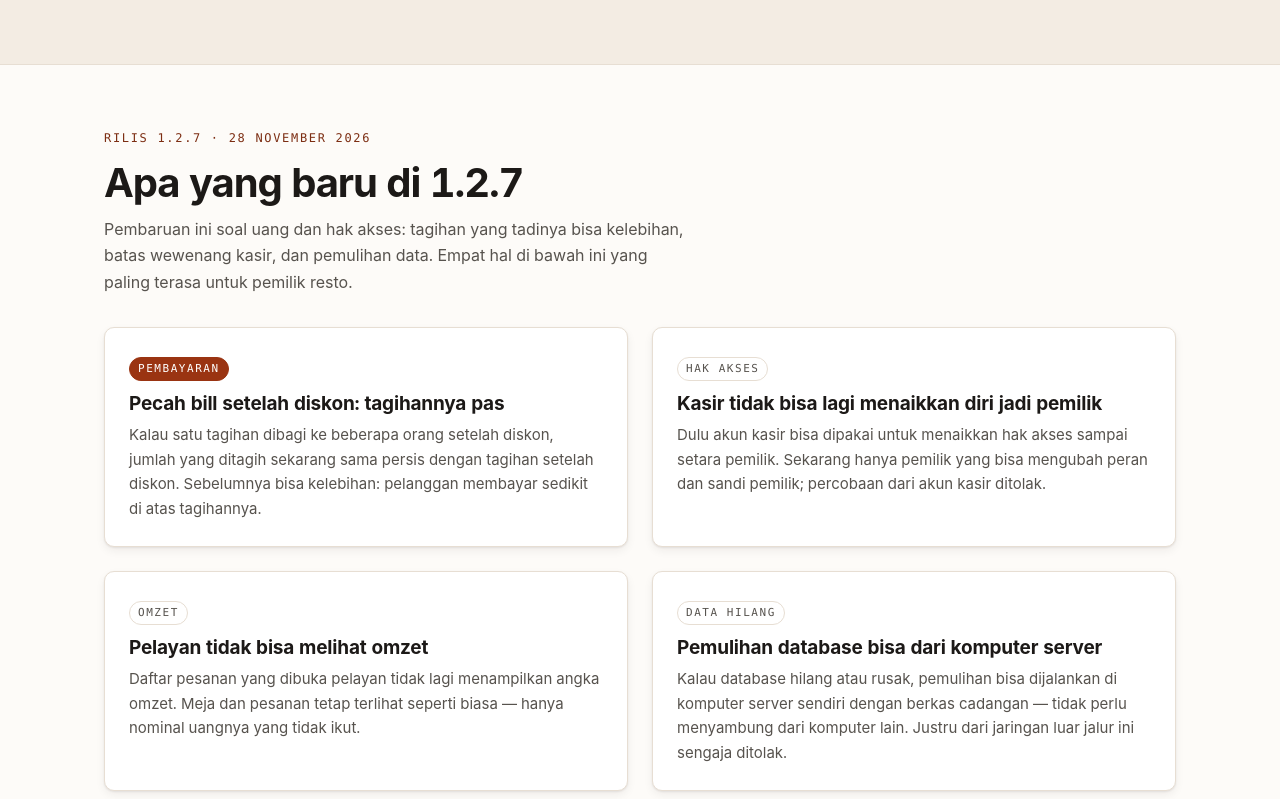
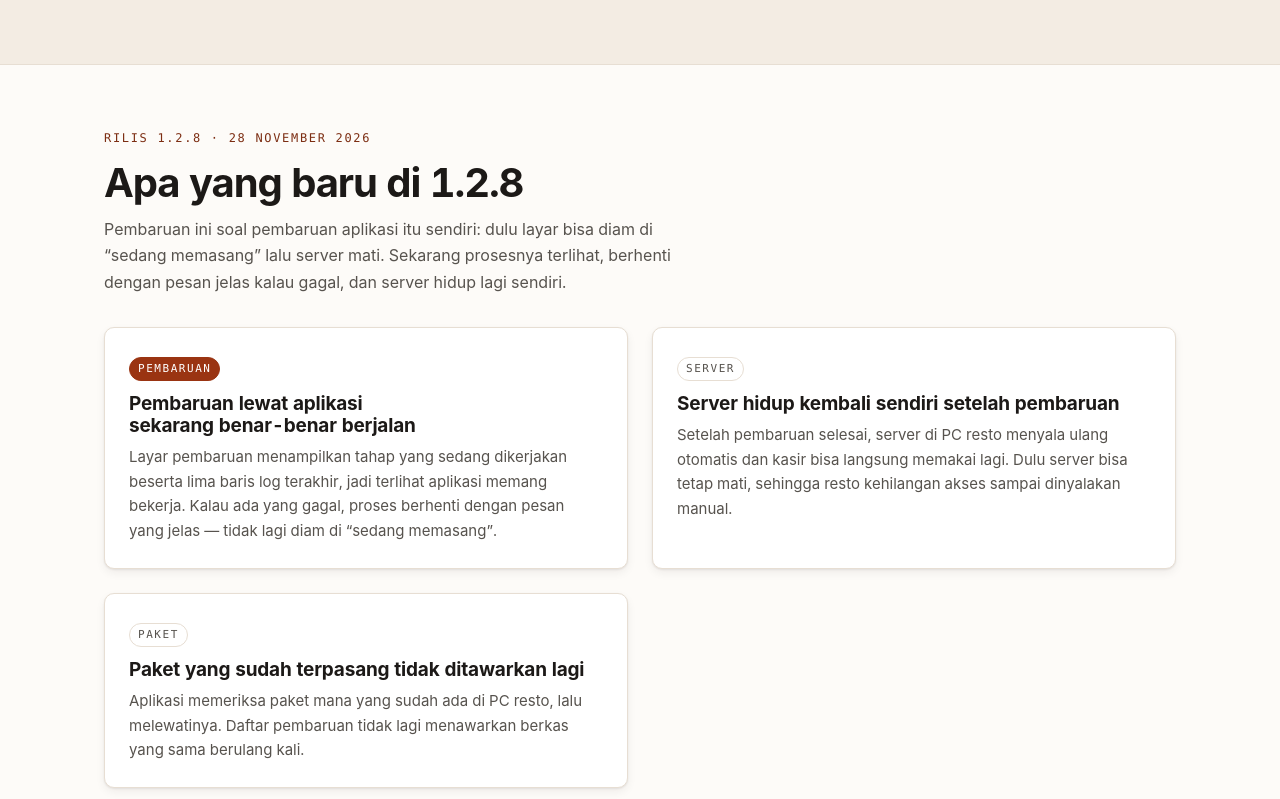
Before and after one commit to LIinz27/Kedaiin-landing, a plain HTML site: page index.html in a window 1280 px wide. Shown: the part 4661-5460 px from the top of the page. Drawn offline with Linux system fonts and the light colour scheme.

Commit message:
landing: "Apa yang baru di 1.2.8" (3 poin awam: pembaruan jalan, server hidup lagi, paket dilewati) + 3 kartu unduh ke aset v1.2.8

```diff
--- a/index.html
+++ b/index.html
@@ -183,30 +183,25 @@
 
   <section class="section" id="baru">
     <div class="wrap">
-      <p class="eyebrow">Rilis 1.2.7 · 28 November 2026</p>
-      <h2>Apa yang baru di 1.2.7</h2>
-      <p class="section__lead">Pembaruan ini soal uang dan hak akses: tagihan yang tadinya bisa kelebihan, batas wewenang kasir, dan pemulihan data. Empat hal di bawah ini yang paling terasa untuk pemilik resto.</p>
+      <p class="eyebrow">Rilis 1.2.8 · 28 November 2026</p>
+      <h2>Apa yang baru di 1.2.8</h2>
+      <p class="section__lead">Pembaruan ini soal pembaruan aplikasi itu sendiri: dulu layar bisa diam di “sedang memasang” lalu server mati. Sekarang prosesnya terlihat, berhenti dengan pesan jelas kalau gagal, dan server hidup lagi sendiri.</p>
 
       <ul class="changes">
         <li class="reveal">
-          <p class="changes__tag changes__tag--new">Pembayaran</p>
-          <h3>Pecah bill setelah diskon: tagihannya pas</h3>
-          <p>Kalau satu tagihan dibagi ke beberapa orang setelah diskon, jumlah yang ditagih sekarang sama persis dengan tagihan setelah diskon. Sebelumnya bisa kelebihan: pelanggan membayar sedikit di atas tagihannya.</p>
+          <p class="changes__tag changes__tag--new">Pembaruan</p>
+          <h3>Pembaruan lewat aplikasi sekarang benar-benar berjalan</h3>
+          <p>Layar pembaruan menampilkan tahap yang sedang dikerjakan beserta lima baris log terakhir, jadi terlihat aplikasi memang bekerja. Kalau ada yang gagal, proses berhenti dengan pesan yang jelas — tidak lagi diam di “sedang memasang”.</p>
         </li>
         <li class="reveal">
-          <p class="changes__tag">Hak akses</p>
-          <h3>Kasir tidak bisa lagi menaikkan diri jadi pemilik</h3>
-          <p>Dulu akun kasir bisa dipakai untuk menaikkan hak akses sampai setara pemilik. Sekarang hanya pemilik yang bisa mengubah peran dan sandi pemilik; percobaan dari akun kasir ditolak.</p>
+          <p class="changes__tag">Server</p>
+          <h3>Server hidup kembali sendiri setelah pembaruan</h3>
+          <p>Setelah pembaruan selesai, server di PC resto menyala ulang otomatis dan kasir bisa langsung memakai lagi. Dulu server bisa tetap mati, sehingga resto kehilangan akses sampai dinyalakan manual.</p>
         </li>
         <li class="reveal">
-          <p class="changes__tag">Omzet</p>
-          <h3>Pelayan tidak bisa melihat omzet</h3>
-          <p>Daftar pesanan yang dibuka pelayan tidak lagi menampilkan angka omzet. Meja dan pesanan tetap terlihat seperti biasa — hanya nominal uangnya yang tidak ikut.</p>
-        </li>
-        <li class="reveal">
-          <p class="changes__tag">Data hilang</p>
-          <h3>Pemulihan database bisa dari komputer server</h3>
-          <p>Kalau database hilang atau rusak, pemulihan bisa dijalankan di komputer server sendiri dengan berkas cadangan — tidak perlu menyambung dari komputer lain. Justru dari jaringan luar jalur ini sengaja ditolak.</p>
+          <p class="changes__tag">Paket</p>
+          <h3>Paket yang sudah terpasang tidak ditawarkan lagi</h3>
+          <p>Aplikasi memeriksa paket mana yang sudah ada di PC resto, lalu melewatinya. Daftar pembaruan tidak lagi menawarkan berkas yang sama berulang kali.</p>
         </li>
       </ul>
 
@@ -254,27 +249,27 @@
     <div class="wrap">
       <p class="eyebrow">Unduhan</p>
       <h2>Tiga berkas, tiga peran.</h2>
-      <p class="section__lead">Semua berkas diunduh langsung dari halaman rilis GitHub, versi 1.2.7. Pilih yang sesuai dengan PC atau tablet yang dipakai.</p>
+      <p class="section__lead">Semua berkas diunduh langsung dari halaman rilis GitHub, versi 1.2.8. Pilih yang sesuai dengan PC atau tablet yang dipakai.</p>
 
       <ul class="dl">
         <li class="dl__card dl__card--main reveal">
           <p class="dl__k">01 · Mulai di sini</p>
           <h3>Pemasangan server resto</h3>
           <p>PC server (kasir + dapur). 43 MB.</p>
-          <p class="dl__alt"><a class="link" href="https://github.com/LIinz27/Kedaiin-release/releases/download/v1.2.7/Kedaiin-Setup-1.2.7.exe" target="_blank" rel="noopener">Versi lengkap (335 MB, untuk PC tanpa internet)</a></p>
-          <p class="dl__act"><a class="btn btn--primary" href="https://github.com/LIinz27/Kedaiin-release/releases/download/v1.2.7/Kedaiin-Setup-1.2.7-slim.exe" target="_blank" rel="noopener">Unduh installer (43 MB)</a></p>
+          <p class="dl__alt"><a class="link" href="https://github.com/LIinz27/Kedaiin-release/releases/download/v1.2.8/Kedaiin-Setup-1.2.8.exe" target="_blank" rel="noopener">Versi lengkap (335 MB, untuk PC tanpa internet)</a></p>
+          <p class="dl__act"><a class="btn btn--primary" href="https://github.com/LIinz27/Kedaiin-release/releases/download/v1.2.8/Kedaiin-Setup-1.2.8-slim.exe" target="_blank" rel="noopener">Unduh installer (43 MB)</a></p>
         </li>
         <li class="dl__card reveal">
           <p class="dl__k">02 · PC kedua &amp; ketiga</p>
           <h3>Aplikasi kasir &amp; pelayan (PC)</h3>
           <p>Untuk PC kedua/ketiga. 4,9 MB.</p>
-          <p class="dl__act"><a class="btn btn--ghost" href="https://github.com/LIinz27/Kedaiin-release/releases/download/v1.2.7/Kedaiin-Desktop-1.2.7.exe" target="_blank" rel="noopener">Unduh aplikasi (4,9 MB)</a></p>
+          <p class="dl__act"><a class="btn btn--ghost" href="https://github.com/LIinz27/Kedaiin-release/releases/download/v1.2.8/Kedaiin-Desktop-1.2.8.exe" target="_blank" rel="noopener">Unduh aplikasi (4,9 MB)</a></p>
         </li>
         <li class="dl__card reveal">
           <p class="dl__k">03 · Tablet pelayan</p>
           <h3>Aplikasi tablet</h3>
           <p>Android. 17,5 MB. Pasang manual (di luar Play Store).</p>
-          <p class="dl__act"><a class="btn btn--ghost" href="https://github.com/LIinz27/Kedaiin-release/releases/download/v1.2.7/Kedaiin-1.2.7.apk" target="_blank" rel="noopener">Unduh APK (17,5 MB)</a></p>
+          <p class="dl__act"><a class="btn btn--ghost" href="https://github.com/LIinz27/Kedaiin-release/releases/download/v1.2.8/Kedaiin-1.2.8.apk" target="_blank" rel="noopener">Unduh APK (17,5 MB)</a></p>
         </li>
       </ul>
 
@@ -282,7 +277,7 @@
         <svg viewBox="0 0 24 24" fill="none" stroke="currentColor" stroke-width="2" stroke-linecap="round" stroke-linejoin="round" aria-hidden="true"><path d="M12 4.4 21 19.6H3z"/><path d="M12 9.8v4.4"/><path d="M12 17h.01"/></svg>
         <span>Installer belum ditandatangani — Windows bisa menampilkan peringatan “penerbit tidak dikenal”. Panduan: <b>More info → Run anyway</b>.</span>
       </p>
-      <p class="hint">Berkas dari GitHub Release v1.2.7. Aktivasi lisensi ada di layar Pengaturan → Lisensi &amp; Aplikasi.</p>
+      <p class="hint">Berkas dari GitHub Release v1.2.8. Aktivasi lisensi ada di layar Pengaturan → Lisensi &amp; Aplikasi.</p>
     </div>
   </section>
 
```
Also changed, not shown: 1 other file.
